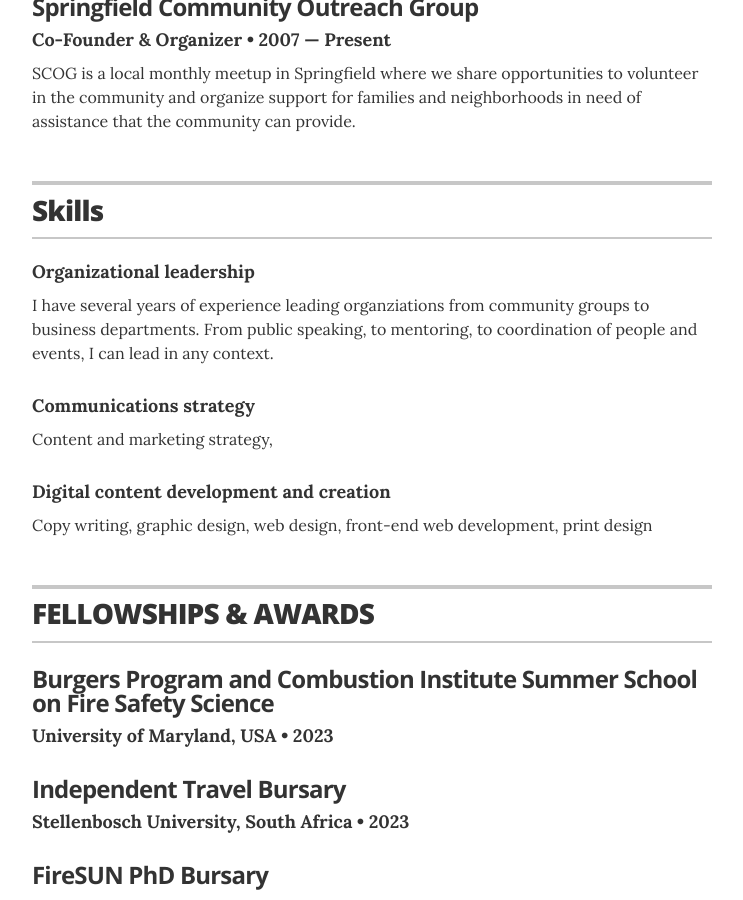
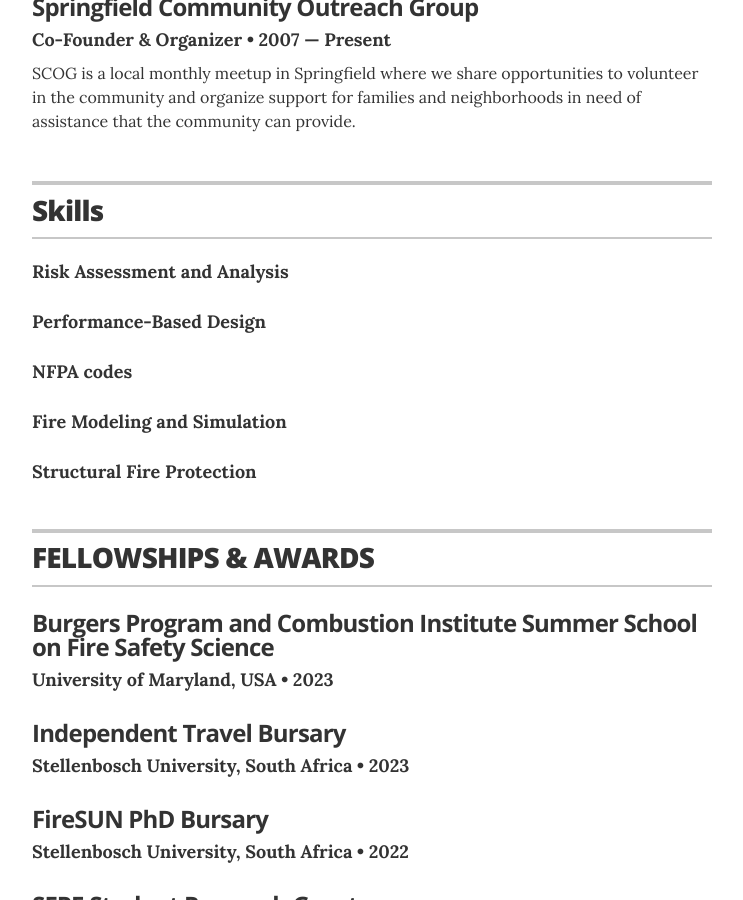
Before and after one commit to yshewalul/portfolio, a Jekyll site: the page built from index.html, in a window 1280 px wide and 900 px high, scrolled down 3406 px. Shown: the whole window, without its empty margins (268-1011 px from the left). Built offline with Jekyll 4.4.1, drawn with Linux system fonts in a browser that asks for light colours.

Commit message:
Update skills.yml

```diff
--- a/_data/skills.yml
+++ b/_data/skills.yml
@@ -1,12 +1,16 @@
 # Skills
-# Organizational leadership
-- skill: Organizational leadership
-  description: I have several years of experience leading organziations from community groups to business departments. From public speaking, to mentoring, to coordination of people and events, I can lead in any context.
+#
+- skill: Risk Assessment and Analysis
+  description:
+#
+- skill: Performance-Based Design
+  description:
+#
+- skill: NFPA codes
+  description:
 
-# Communications strategy
-- skill: Communications strategy
-  description: Content and marketing strategy,
+- skill: Fire Modeling and Simulation
+  description:
 
-# Digital content development and creation
-- skill: Digital content development and creation
-  description: Copy writing, graphic design, web design, front-end web development, print design
+- skill: Structural Fire Protection
+  description:
```
